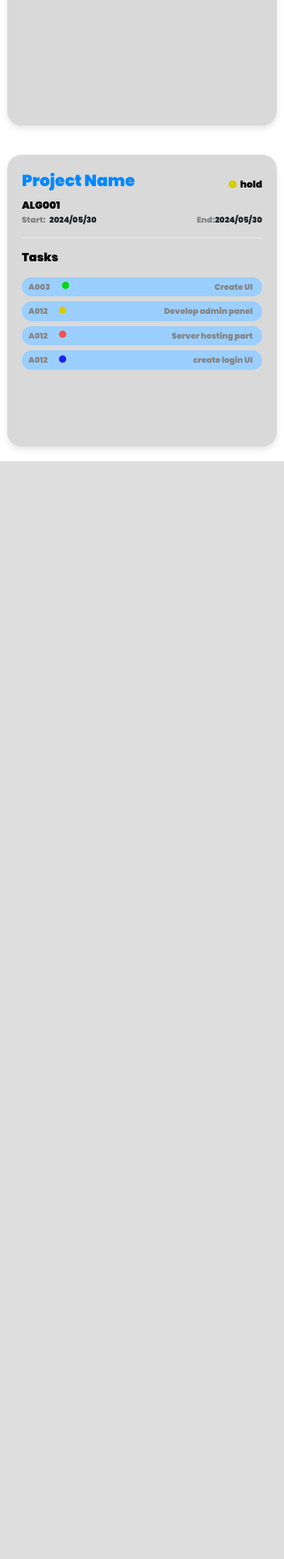
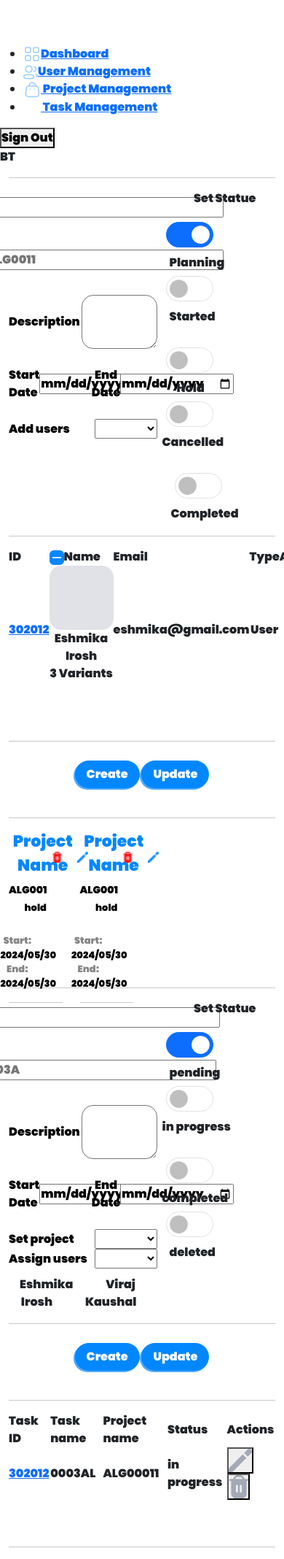
Before and after one commit to Algowrite-software-solution/ALG011-Viper-Training, a PHP site: page / in a window 390 px wide; the page is wider, and only the part inside the window is pictured. Shown: the part 322-2458 px from the top of that part at 73% size. Before the commit the page ends 954 px from the top of that part, so only its background shows below. Run offline with PHP 8.4, Linux system fonts and the light colour scheme; data that the repository does not hold is empty; some libraries are stand-ins or nearby versions.

Commit message:
ALG011-FED-T012.2

```diff
--- a/public/css/home.css
+++ b/public/css/home.css
@@ -751,7 +751,7 @@ Description : this is the home layout css (hp- home page) */
   font-weight: 700;
 }
 
-.hp-s43-user-table th img {
+.hp-s4-user-table th img {
   width: 20px;
   height: 20px;
   margin-right: 7px;
@@ -800,6 +800,90 @@ Description : this is the home layout css (hp- home page) */
 
 .prj-status-box-switchsec3{
   margin: 0 25%;
+}
+
+/* task management */
+
+.task-name-card1{
+  background-color: #0387FF;
+  width: 27%;
+  text-align: left;
+  padding: 10px;
+  padding-left: 20px;
+  display: flex;
+  border-radius: 20px;
+  margin-left: 135px;
+}
+
+.task-name-card2{
+  background-color: #0387FF;
+  width: 27%;
+  text-align: left;
+  padding: 10px;
+  padding-left: 20px;
+  display: flex;
+  border-radius: 20px;
+  margin-left: 20px;
+  justify-content: center;
+}
+
+.task-namecard-img{
+  width: 25px;
+  height: 25px;
+  margin-left: 30px;
+  justify-content: center;
+}
+
+.task-s4-user-table {
+  margin-top: 0;
+  width: 90%;
+  border-collapse: collapse;
+}
+
+.task-s4-user-table td a {
+  text-decoration: none;
+  font-size: 14px;
+  font-weight: 500;
+  line-height: 20px;
+  color: rgba(3, 135, 255, 1);
+}
+
+.task-s4-user-table th,
+.task-s4-user-table td {
+  padding: 10px;
+  border-bottom: 1px solid #ddd;
+}
+
+.task-s4-user-table th {
+  font-size: 15px;
+  font-weight: 700;
+}
+
+.task-s4-user-table th img {
+  width: 20px;
+  height: 20px;
+  margin-right: 7px;
+}
+
+.task-s4-user-table td {
+  background-color: #f9f9f9;
+}
+
+.task-s4-user-table .details {
+  font-size: 14px;
+  font-weight: 400;
+  line-height: 20px;
+  color: rgba(110, 112, 121, 1);
+}
+
+.taskstatusactive {
+  padding: 5px;
+  border-radius: 10px;
+  background-color: rgba(58, 255, 66, 0.16);
+  font-size: 14px;
+  font-weight: 400;
+  line-height: 20px;
+  color: rgba(61, 184, 58, 1);
 }
 
 @media (min-width: 992px) {
@@ -923,6 +1007,36 @@ Description : this is the home layout css (hp- home page) */
     margin-left: 45%;
     margin-top: -98px;
   }
+  .task-name-card1{
+    width: 27%;
+    font-size: 15px;
+    padding: 10px;
+    padding-left: 20px;
+  }
+  .task-name-card2{
+    width: 27%;
+    font-size: 15px;
+    padding: 10px;
+    padding-left: 20px;
+  }
+  .task-status-box-switchsec1{
+    margin-left: 11%;
+  }
+  .task-status-box-switchsec2{
+    margin-left: -46%;
+  }
+  .task-status-box-switchsec3{
+    margin-left: -14%;
+  }
+  .task-status-box-row{
+    margin-left: 54%;
+    margin-top: -98px;
+  }
+  .task-s4-user-table {
+    margin-top: 0;
+    width: 100%;
+    border-collapse: collapse;
+  }
 }
 
 @media screen and (max-width: 768px) {
@@ -964,7 +1078,55 @@ Description : this is the home layout css (hp- home page) */
     margin-left: 40%;
     margin-top: -98px;
   }
-
+  .task-name-card1{
+    width: 30%;
+    font-size: 13px;
+    padding: 10px;
+    padding-left: 20px;
+  }
+  .task-name-card2{
+    width: 30%;
+    font-size: 13px;
+    padding: 10px;
+    padding-left: 20px;
+  }
+  .task-namecard-img{
+    width: 20px;
+    height: 20px;
+    margin-left: 10px;
+    justify-content: center;
+  }
+  .task-status-box-switchsec1{
+    margin-left: 9%;
+  }
+  .task-status-box-switchsec2{
+    margin-left: -48%;
+  }
+  .task-status-box-switchsec3{
+    margin-left: -14%;
+  }
+  .task-status-box-row{
+    margin-left: 53%;
+    margin-top: -98px;
+  }
+  .task-table-fontsize{
+    font-size: 13px;
+  }
+  .task-s4-user-table {
+    margin-top: 0;
+    width: 100%;
+    border-collapse: collapse;
+  }
+  .taskstatusactive {
+    padding: 0px;
+    font-size: 1px;
+    height: 25px;
+    width: 25px;
+    background-color: #00D615;
+    border-radius: 50%;
+    display: inline-block;
+    margin-bottom: 5px;
+  }
 }
 
 @media screen and (max-width: 600px) {
@@ -1063,6 +1225,48 @@ Description : this is the home layout css (hp- home page) */
     margin-left: 40%;
     margin-top: -98px;
   }
+  .task-name-card1{
+    width: 130px;
+    font-size: 11px;
+    padding: 8px;
+    padding-left: 15px;
+  }
+  .task-name-card2{
+    width: 130px;
+    font-size: 11px;
+    padding: 8px;
+    padding-left: 10px;
+  }
+  .task-namecard-img{
+    width: 15px;
+    height: 15px;
+    margin-left: 10px;
+    justify-content: center;
+  }
+  .task-s4-user-table {
+    margin-top: 0;
+    width: 100%;
+    border-collapse: collapse;
+  }
+  .task-s4-user-table th {
+    font-size: 13px;
+  }
+  .task-s4-user-table td a {
+    font-size: 13px;
+  }
+  .task-s4-user-table .details {
+    font-size: 13px;
+  }
+  .taskstatusactive {
+    padding: 0px;
+    font-size: 1px;
+    height: 20px;
+    width: 20px;
+    background-color: #00D615;
+    border-radius: 50%;
+    display: inline-block;
+    margin-bottom: 5px;
+  }
 }
 
 @media screen and (max-width: 426px) {
--- a/public/js/home.js
+++ b/public/js/home.js
@@ -49,8 +49,8 @@ document.addEventListener('DOMContentLoaded', () => {
     titleElement.textContent = titleText;
   };
 
-  showSectionAndSetTitle(dashboardSection, 'My Projects');
-  // showSectionAndSetTitle(taskManagementSection, 'Create Tasks');
+  // showSectionAndSetTitle(dashboardSection, 'My Projects');
+  showSectionAndSetTitle(taskManagementSection, 'Create Tasks');
 
   dashboardBtn.addEventListener('click', () => {
     showSectionAndSetTitle(dashboardSection, 'My Projects');
--- a/public/view/interface/home.php
+++ b/public/view/interface/home.php
@@ -571,13 +571,13 @@ include "../public/view/component/custom/dashborad.com.php";
                                 </select>
                         </div>
                         <div style="display: flex; margin-top: 10px;">
-                            <div style="background-color: #0387FF; width: 27%; text-align: left; padding: 10px; padding-left: 20px; display: flex; border-radius: 20px; margin-left: 135px;">
+                            <div class="task-name-card1">
                                 <b>Eshmika Irosh</b>
-                                <img src="../../resources/images/home/Close Square.png" alt="close Icon" style="width: 25px; height: 25px; margin-left: 30px; justify-content: center;">
+                                <img src="../../resources/images/home/Close Square.png" alt="close Icon" class="task-namecard-img">
                             </div>
-                            <div style="background-color: #0387FF; width: 27%; text-align: left; padding: 10px; padding-left: 20px; display: flex; border-radius: 20px; margin-left: 20px;">
-                                <b>Eshmika Irosh</b>
-                                <img src="../../resources/images/home/Close Square.png" alt="close Icon" style="width: 25px; height: 25px; margin-left: 30px; justify-content: center;">
+                            <div class="task-name-card2">
+                                <b>Viraj Kaushal</b>
+                                <img src="../../resources/images/home/Close Square.png" alt="close Icon" class="task-namecard-img">
                             </div>
                         </div>
                     </form>
@@ -589,22 +589,22 @@ include "../public/view/component/custom/dashborad.com.php";
                         </div>
                         <div class="text-center prj-status-box-data">
                             <div class="row">
-                                <div class="col form-check form-switch" >
+                                <div class="col form-check form-switch task-status-box-switchsec1" >
                                     <input class="form-check-input" style="width: 65px; height: 35px;" type="checkbox" role="switch" id="PlanningCheck" checked><br><br>
                                     <label class="form-check-label" style="display:flex; margin-left: -35px;" for="PlanningCheck">pending</label>
                                 </div>
-                                <div class="col form-check form-switch prj-status-box-switchsec">
+                                <div class="col form-check form-switch task-status-box-switchsec2">
                                     <input class="form-check-input" style="width: 65px; height: 35px;" type="checkbox" role="switch" id="StartedCheck"><br><br>
                                     <label class="form-check-label" style="display:flex; margin-left: -45px;" for="StartedCheck">in progress</label>
                                 </div>
                             </div>
                             <br>
-                            <div class="row prj-status-box-row">
+                            <div class="row task-status-box-row">
                                 <div class="col form-check form-switch ">
                                     <input class="form-check-input" style="width: 65px; height: 35px;" type="checkbox" role="switch" id="HoldCheck" ><br><br>
                                     <label class="form-check-label" style="display:flex; margin-left: -45px;" for="HoldCheck">completed</label>
                                 </div>
-                                <div class="col form-check form-switch prj-status-box-switchsec2">
+                                <div class="col form-check form-switch task-status-box-switchsec3">
                                     <input class="form-check-input" style="width: 65px; height: 35px;" type="checkbox" role="switch" id="CancelledCheck"><br><br>
                                     <label class="form-check-label" style="display:flex; margin-left: -35px;" for="CancelledCheck">deleted</label>
                                 </div>
@@ -623,7 +623,7 @@ include "../public/view/component/custom/dashborad.com.php";
             <br><br>
             <hr class="hp-s5-divider prj-divider-size">
 
-            <table class="hp-s4-user-table">
+            <table class="task-s4-user-table">
                 <thead>
                     <tr style="text-align: left;">
                         <th>Task ID</th>
@@ -638,7 +638,7 @@ include "../public/view/component/custom/dashborad.com.php";
                         <td><a href="#">302012</a></td>
                         <td class="details">0003AL</td>
                         <td class="details">ALG00011</td>
-                        <td><span class="status active">in progress</span></td>
+                        <td><span class="taskstatusactive">in progress</span></td>
                         <td>
                             <button class="action-button edit">
                                 <img src="../../resources/images/home/editicon1.png" alt="Edit Icon">
```
